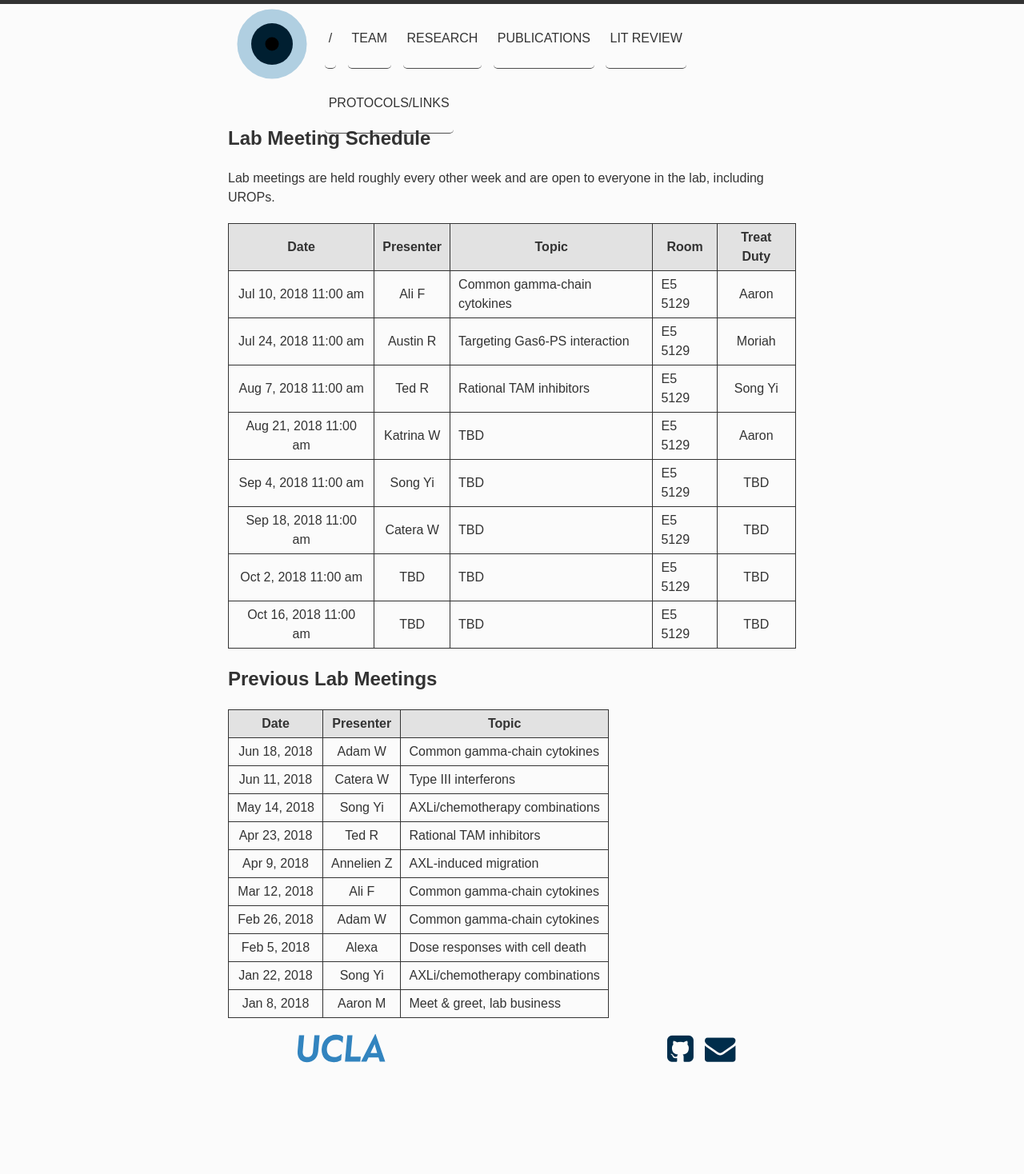
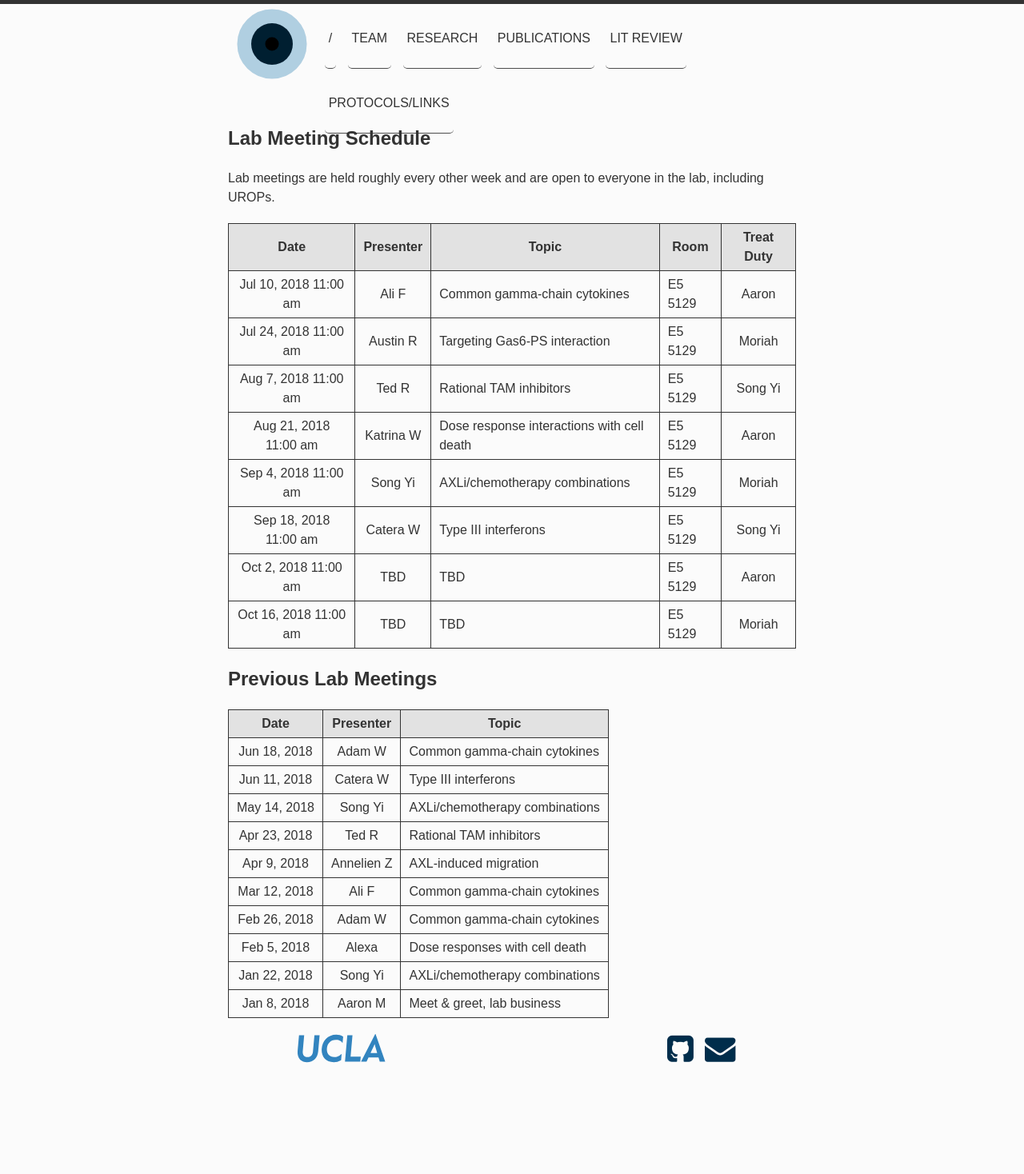
Before and after one commit to meyer-lab/asmlab.org, a Jekyll site: the page built from team/lab_meeting.md, in a window 1280 px wide. Shown: the whole page at 80% size. Built offline with Jekyll 4.4.1, drawn with Linux system fonts in a browser that asks for light colours; some web fonts are replaced.

Commit message:
Update meetings.yml

```diff
--- a/_data/meetings.yml
+++ b/_data/meetings.yml
@@ -78,30 +78,30 @@
 
 - date: 2018-08-21 11:00:00
   presenter: Katrina W
-  topic: TBD
+  topic: Dose response interactions with cell death
   room: E5 5129
   treats: Aaron
 
 - date: 2018-09-04 11:00:00
   presenter: Song Yi
-  topic: TBD
+  topic: AXLi/chemotherapy combinations
   room: E5 5129
-  treats: TBD
+  treats: Moriah
 
 - date: 2018-09-18 11:00:00
   presenter: Catera W
-  topic: TBD
+  topic: Type III interferons
   room: E5 5129
-  treats: TBD
+  treats: Song Yi
 
 - date: 2018-10-02 11:00:00
   presenter: TBD
   topic: TBD
   room: E5 5129
-  treats: TBD
+  treats: Aaron
 
 - date: 2018-10-16 11:00:00
   presenter: TBD
   topic: TBD
   room: E5 5129
-  treats: TBD
+  treats: Moriah
```
